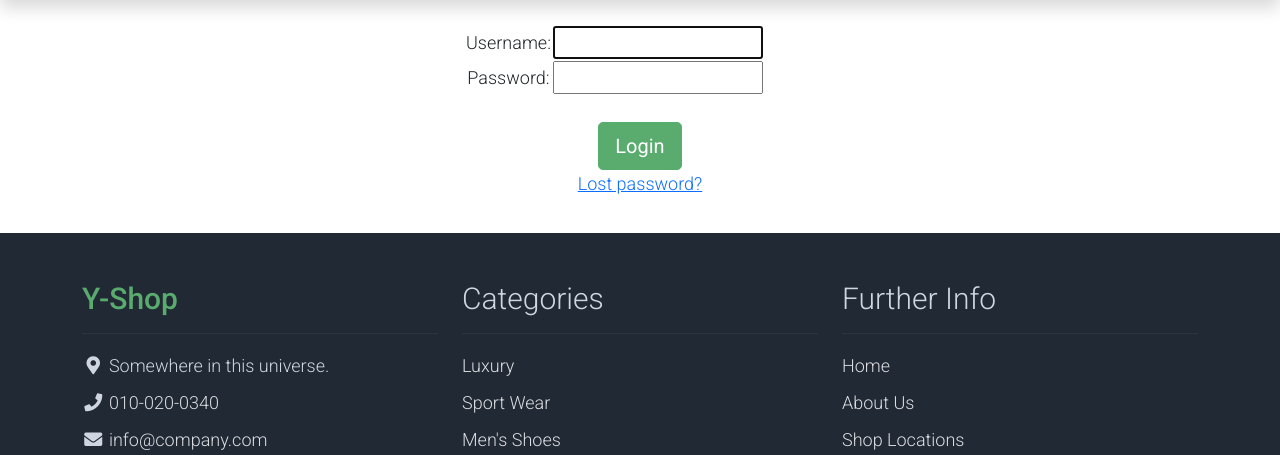
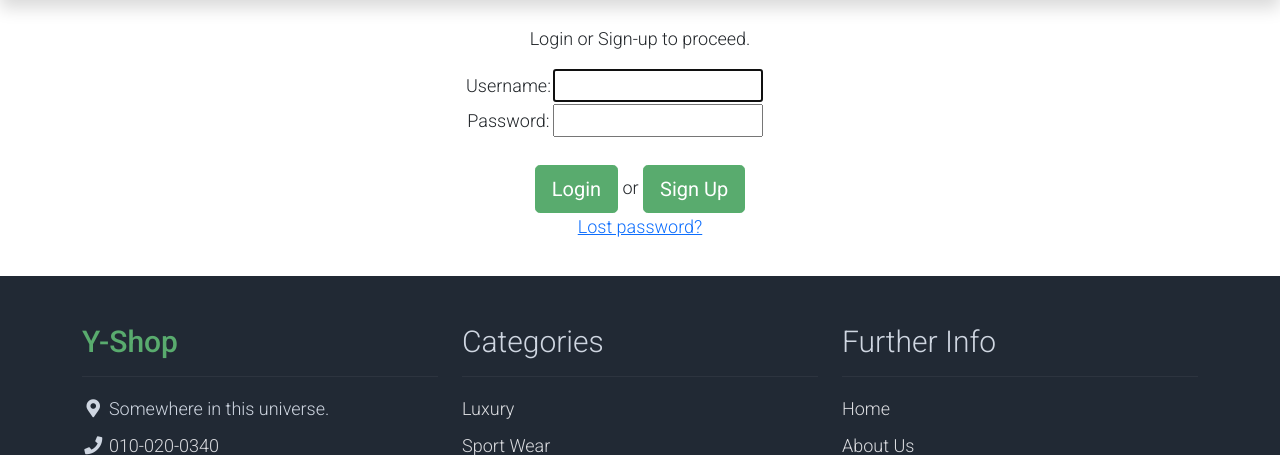
Before and after one commit to Megazorch/Yacht-Shop, a Django app: page /accounts/login/ in a window 1280 px wide. Shown: the part 132-587 px from the top of the page. Run offline with Django 4.2, Linux system fonts and the light colour scheme; some libraries are stand-ins or nearby versions.

Commit message:
Modified by adding 'Sing Up' button.

```diff
--- a/templates/registration/login.html
+++ b/templates/registration/login.html
@@ -1,4 +1,6 @@
 {% extends "base_generic.html" %}
+
+{% block title %}<title>Login</title>{% endblock %}
 
 {% block one %}
 <style>
@@ -14,14 +16,15 @@ div.user-card {
       <p>Your username and password didn't match. Please try again.</p>
     {% endif %}
 
-      {% if next %}
     {% if user.is_authenticated %}
         <p>Your account doesn't have access to this page. To proceed,
           please login with an account that has access.</p>
+    {% elif not user.is_authenticated %}
+        <p>Login or Sign-up to proceed.</p>
     {% else %}
         <p>Please login to see this page.</p>
     {% endif %}
-      {% endif %}
+
 
     <form method="post" action="{% url 'login' %}">
       {% csrf_token %}
@@ -37,7 +40,9 @@ div.user-card {
       </table>
       <br>
       <button type="submit" class="btn btn-success btn-lg" name="submit" value="login">Login</button>
-      <input type="hidden" name="next" value="{{ next }}">
+      <span>or</span>
+      <button class="btn btn-success btn-lg" onclick="window.location.href='{% url 'sign-up' %}'">Sign Up</button>
+
     </form>
 
     {# Assumes you setup the password_reset view in your URLconf #}
```
Lines whose indentation alone changed are shown as unchanged.
